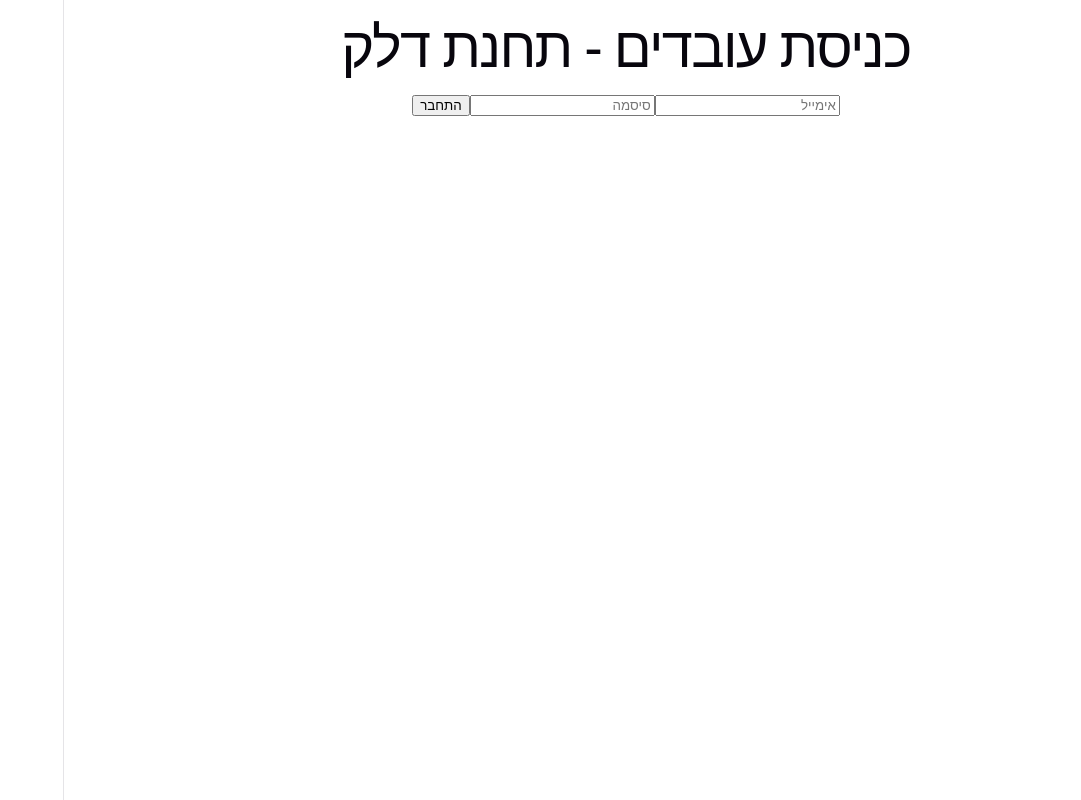
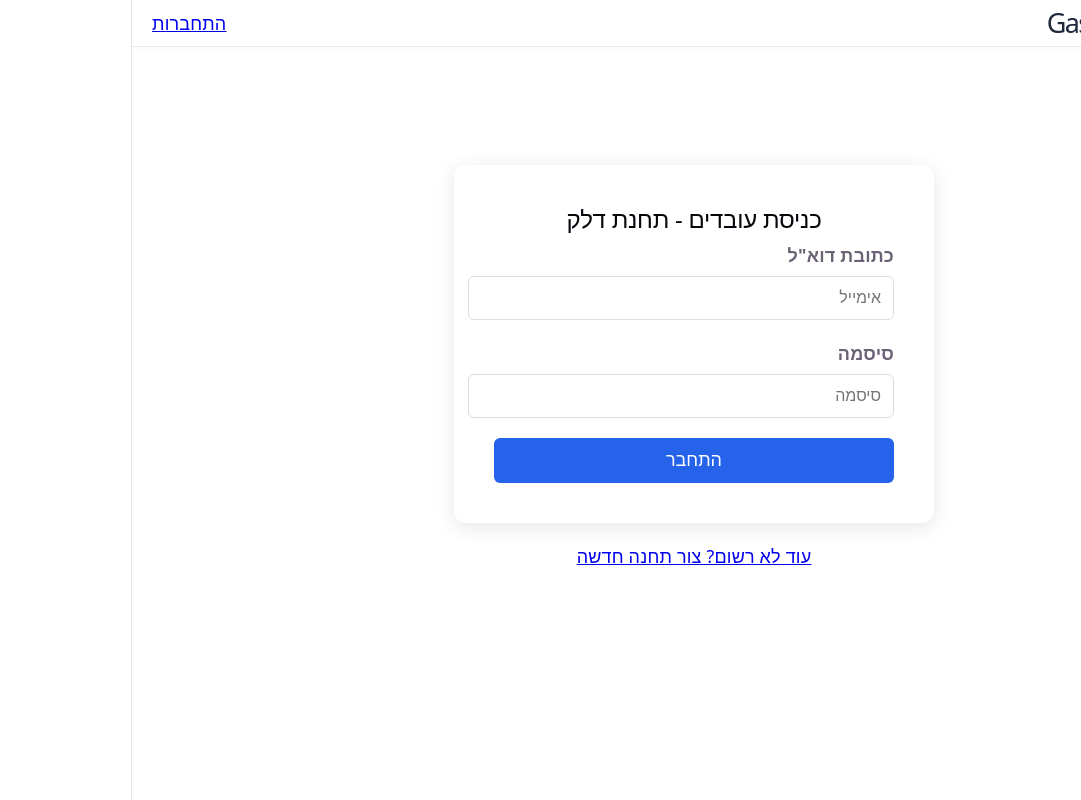
Before and after one commit to OfekCohen-arch/gas-station, a React (Vite) app in the folder Frontend/: page / in a window 1280 px wide. Shown: the whole page, without its empty margins (199-1280 px from the left). Built offline with nearby package versions, Linux system fonts and the light colour scheme.

Commit message:
Design login-page and app-header

```diff
--- a/Frontend/src/App.tsx
+++ b/Frontend/src/App.tsx
@@ -8,12 +8,14 @@
 import { WorkerIndex } from './pages/WorkerIndex'
 import { AdminIndex } from './pages/AdminIndex'
 import { Signup } from './pages/Signup'
+import { AppHeader } from './cmp/AppHeader'
 
 function App() {
 
   return (
     <Router>
     <section className='app'>
+      <AppHeader/>
       <Routes>
         <Route element={<Login/>} path='/'/>
         <Route element={<Signup/>} path='/signup'/>
--- /dev/null
+++ b/Frontend/src/assets/style/cmp/app-header.css
@@ -0,0 +1,90 @@
+.app-header {
+    background-color: #ffffff;
+    border-bottom: 1px solid #e2e8f0;
+    padding: 10px 0;
+    box-shadow: 0 2px 4px rgba(0,0,0,0.02);
+    direction: rtl;
+}
+
+.header-content {
+    display: flex;
+    justify-content: space-between;
+    align-items: center;
+    max-width: 1200px;
+    margin: 0 auto;
+    padding: 0 20px;
+}
+
+.logo {
+    display: flex;
+    align-items: center;
+    gap: 8px;
+    cursor: pointer;
+}
+
+.logo h1 {
+    font-size: 1.5rem;
+    color: #1e293b;
+    margin: 0;
+}
+
+.logo h1 span {
+    color: #2563eb;
+}
+
+.main-nav {
+    display: flex;
+    gap: 20px;
+}
+
+.main-nav a {
+    text-decoration: none;
+    color: #64748b;
+    font-weight: 500;
+    transition: color 0.2s;
+}
+
+.main-nav a.active {
+    color: #2563eb;
+    border-bottom: 2px solid #2563eb;
+}
+
+/* אזור משתמש */
+.user-info {
+    display: flex;
+    align-items: center;
+    gap: 15px;
+}
+
+.user-details {
+    display: flex;
+    flex-direction: column;
+    text-align: left;
+}
+
+.user-name {
+    font-weight: bold;
+    color: #1e293b;
+    font-size: 0.95rem;
+}
+
+.station-name {
+    font-size: 0.75rem;
+    color: #64748b;
+}
+
+.logout-btn {
+    background-color: #f1f5f9;
+    color: #475569;
+    border: none;
+    padding: 6px 12px;
+    border-radius: 6px;
+    cursor: pointer;
+    font-size: 0.85rem;
+    transition: all 0.2s;
+}
+
+.logout-btn:hover {
+    background-color: #e2e8f0;
+    color: #b91c1c;
+}
--- /dev/null
+++ b/Frontend/src/assets/style/cmp/login.css
@@ -0,0 +1,65 @@
+.login-page {
+    display: flex;
+    flex-direction: column;
+    gap: 20px;
+    justify-content: center;
+    align-items: center;
+    min-height: 80vh;
+    direction: rtl;
+}
+input:focus {
+    outline: none;
+    border-color: #2563eb;
+    box-shadow: 0 0 0 3px rgba(37, 99, 235, 0.1);
+}
+
+.login-card {
+    background: white;
+    padding: 40px;
+    border-radius: 12px;
+    box-shadow: 0 4px 20px rgba(0,0,0,0.1);
+    width: 100%;
+    max-width: 400px;
+    text-align: center;
+}
+
+.input-group {
+    text-align: right;
+    margin-bottom: 20px;
+}
+
+.input-group label {
+    display: block;
+    margin-bottom: 8px;
+    font-weight: bold;
+}
+
+.input-group input {
+    width: 100%;
+    padding: 12px;
+    border: 1px solid #ddd;
+    border-radius: 6px;
+    font-size: 16px;
+}
+
+.login-btn {
+    width: 100%;
+    padding: 12px;
+    background-color: #2563eb;
+    color: white;
+    border: none;
+    border-radius: 6px;
+    font-size: 18px;
+    cursor: pointer;
+    transition: background-color 0.3s;
+}
+
+.login-btn:hover {
+    background-color: #1d4ed8;
+}
+
+.signup-link span {
+    color: #2563eb;
+    cursor: pointer;
+    text-decoration: underline;
+}
--- a/Frontend/src/assets/style/main.css
+++ b/Frontend/src/assets/style/main.css
@@ -7,3 +7,5 @@
 @import '../style/cmp/edit-worker.css';
 @import '../style/cmp/workers-modal.css';
 @import '../style/cmp/shift-table.css';
+@import './cmp/login.css';
+@import './cmp/app-header.css'
--- /dev/null
+++ b/Frontend/src/cmp/AppHeader.tsx
@@ -0,0 +1,43 @@
+import { Link, NavLink, useNavigate } from "react-router-dom"
+import { authService } from "../services/auth.service"
+
+export function AppHeader(){
+ const user = authService.getLoggedInUser()
+
+
+    const navigate = useNavigate()
+
+    const onLogout = () => {
+        authService.logout()
+        navigate('/')
+    }
+
+    return (
+        <header className="app-header">
+            <div className="header-content main-layout">
+                <div className="logo" onClick={() => navigate('/')}>
+                    <span className="icon">⛽</span>
+                    <h1>GasStation<span>Pro</span></h1>
+                </div>
+
+                <nav className="main-nav">
+                    {user?.isAdmin && <NavLink color="blue" to={`/admin/${user.id}`}>ניהול עובדים</NavLink>}
+                   {user && <NavLink to={user.isAdmin ? `/shiftBoard`:`/worker/${user.id}`}>לוח משמרות</NavLink>}
+                </nav>
+
+                <div className="user-section">
+                    {user ? (
+                        <div className="user-info">
+                            <div className="user-details">
+                                <span className="user-name">{user.firstName} {user.lastName}</span>
+                                <span className="station-name">{user.stationName || 'תחנת דלק'}</span>
+                            </div>
+                            <button className="logout-btn" onClick={onLogout}>התנתק</button>
+                        </div>
+                    ) : (
+                        <Link className="login-link" to="/">התחברות</Link>
+                    )}
+                </div>
+            </div>
+            </header>)
+}
--- a/Frontend/src/cmp/ShiftTable.tsx
+++ b/Frontend/src/cmp/ShiftTable.tsx
@@ -54,7 +54,6 @@
     const workersData = await workerService.query(sId)
     const shiftsData = await shiftService.query(sId)
     const constraintsData = await constraintService.query(sId)
-    console.log(shiftsData);
 
     setWorkers([...workersData])
     setShifts([...shiftsData])
--- a/Frontend/src/pages/Login.tsx
+++ b/Frontend/src/pages/Login.tsx
@@ -1,40 +1,66 @@
-import { use, useState } from "react"
-import { useNavigate } from "react-router-dom";
+import { useState } from "react";
+import { Link, useNavigate } from "react-router-dom";
 import { authService } from "../services/auth.service";
 import Swal from "sweetalert2";
 
-export function Login(){
-    const [formData,setFormData] = useState({ email:'',password:''})
-    const navigate = useNavigate()
+export function Login() {
+  const [formData, setFormData] = useState({ email: "", password: "" });
+  const navigate = useNavigate();
 
-    function handleChange( e : React.ChangeEvent<HTMLInputElement> ) {
-    const {name,value} = e.target
+  function handleChange(e: React.ChangeEvent<HTMLInputElement>) {
+    const { name, value } = e.target;
     setFormData((prev) => ({
       ...prev,
       [name]: value,
     }));
   }
-    async function onlogin(e : React.FormEvent<HTMLFormElement>){
-    e.preventDefault()
+  async function onlogin(e: React.FormEvent<HTMLFormElement>) {
+    e.preventDefault();
     try {
       const user = await authService.login(formData);
-
-        // אם הוא אדמין - שלח אותו לניהול, אם עובד - ללוח האישי שלו
+      Swal.fire({
+        icon: "success",
+        title: `שלום ${user.firstName}!`,
+        showConfirmButton: false,
+        timer: 1500,
+      });
       if (user.isAdmin) navigate(`/admin/${user.id}`);
       else navigate(`/worker/${user.id}`);
-
     } catch (err) {
-        Swal.fire('טעות', 'שם משתמש או סיסמה לא נכונים', 'error');
+      Swal.fire("טעות", "שם משתמש או סיסמה לא נכונים", "error");
     }
   }
-    return(
-    <section>
-    <h1>כניסת עובדים - תחנת דלק</h1>
+  return (
+    <section className="login-page">
+      <div className="login-card">
+        <h2>כניסת עובדים - תחנת דלק</h2>
         <form onSubmit={onlogin}>
-    <input type="email" onChange={handleChange} value={formData.email} name="email" required placeholder="אימייל"/>
-    <input type="password" onChange={handleChange} value={formData.password} name="password" required placeholder="סיסמה"/>
-    <button type="submit">התחבר</button>
+            <div className="input-group">
+          <label>כתובת דוא"ל</label>
+          <input
+            type="email"
+            onChange={handleChange}
+            value={formData.email}
+            name="email"
+            required
+            placeholder="אימייל"
+          />
+          </div>
+          <div className="input-group">
+            <label>סיסמה</label>
+          <input
+            type="password"
+            onChange={handleChange}
+            value={formData.password}
+            name="password"
+            required
+            placeholder="סיסמה"
+          />
+          </div>
+          <button className="login-btn" type="submit">התחבר</button>
         </form>
+      </div>
+      <Link to={`/signup`}>עוד לא רשום? צור תחנה חדשה</Link>
     </section>
-    )
+  );
 }
```
Lines whose indentation alone changed are shown as unchanged.
